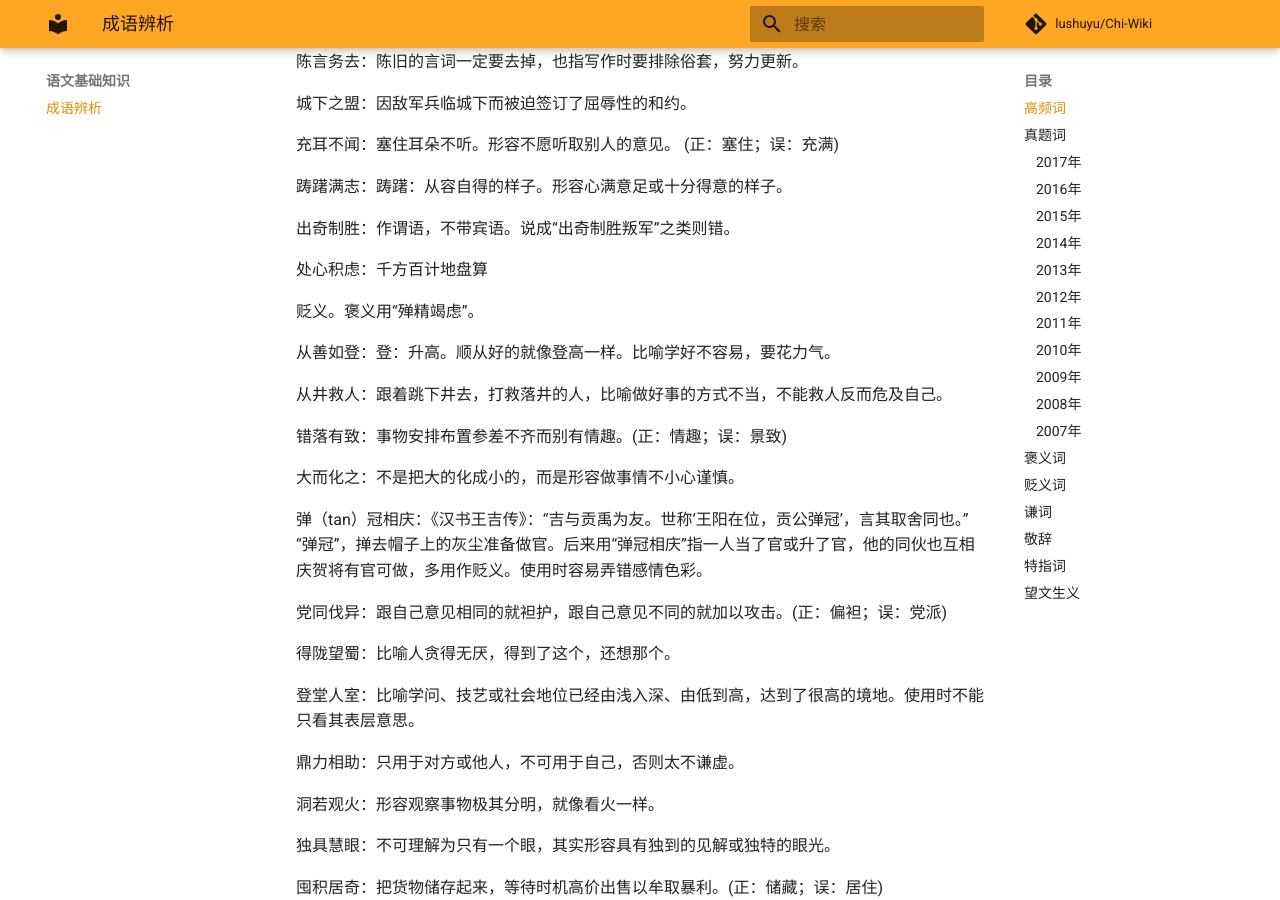
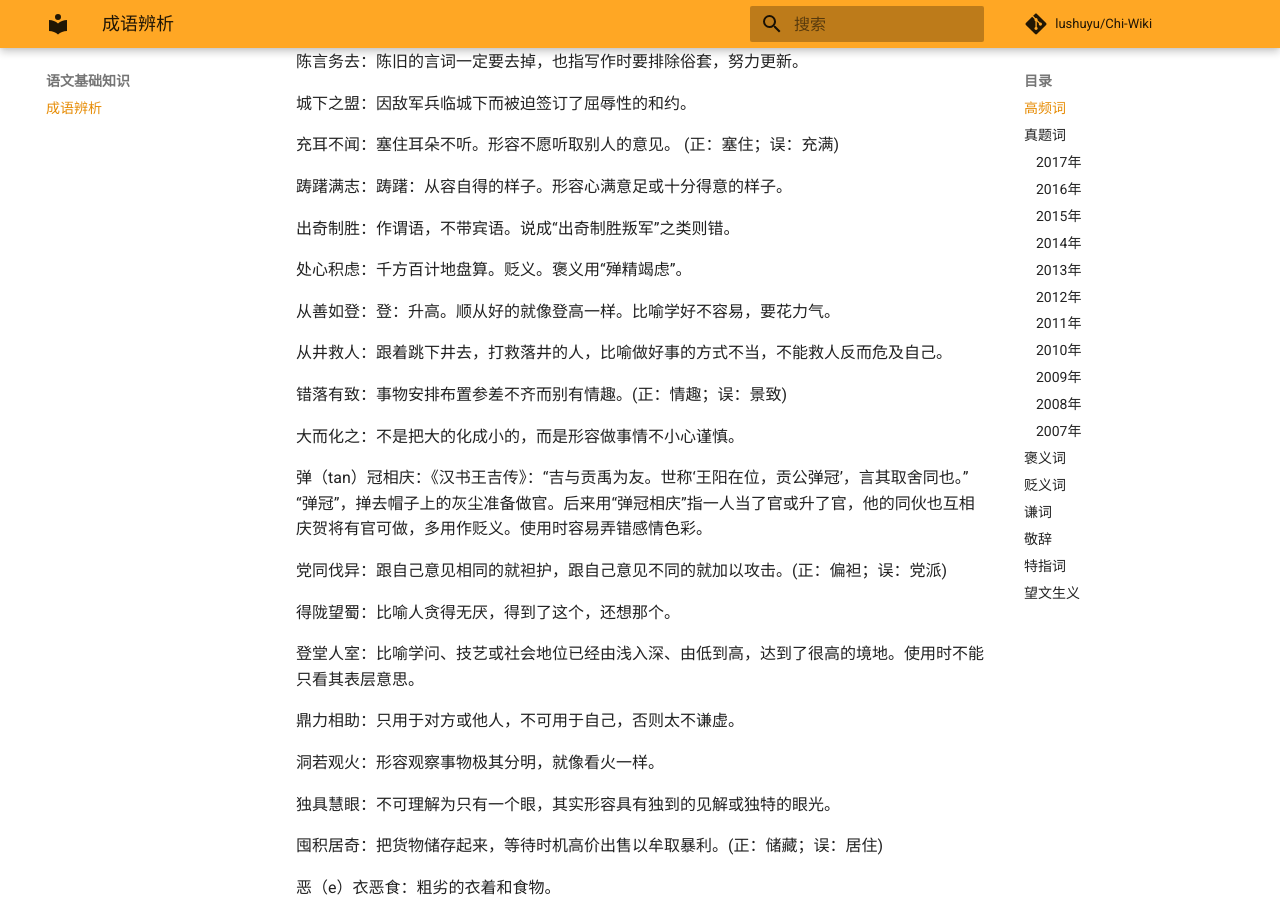
Before and after one commit to lushuyu/Chi-Wiki, an MkDocs documentation site: the page built from docs/语文基础知识/成语辨析.md, in a window 1280 px wide and 900 px high, scrolled down 3448 px. Built offline with MkDocs 1.6.1 and Material for MkDocs 9.7.7, drawn with Linux system fonts in a browser that asks for light colours; comment, search, counter and statistics services are not loaded.

```diff
--- a/docs/语文基础知识/成语辨析.md
+++ b/docs/语文基础知识/成语辨析.md
@@ -226,9 +226,7 @@
 出奇制胜：作谓语，不带宾语。说成“出奇制胜叛军”之类则错。
 
 
-处心积虑：千方百计地盘算
-
-贬义。褒义用“殚精竭虑”。
+处心积虑：千方百计地盘算。贬义。褒义用“殚精竭虑”。
 
 
 从善如登：登：升高。顺从好的就像登高一样。比喻学好不容易，要花力气。
```
